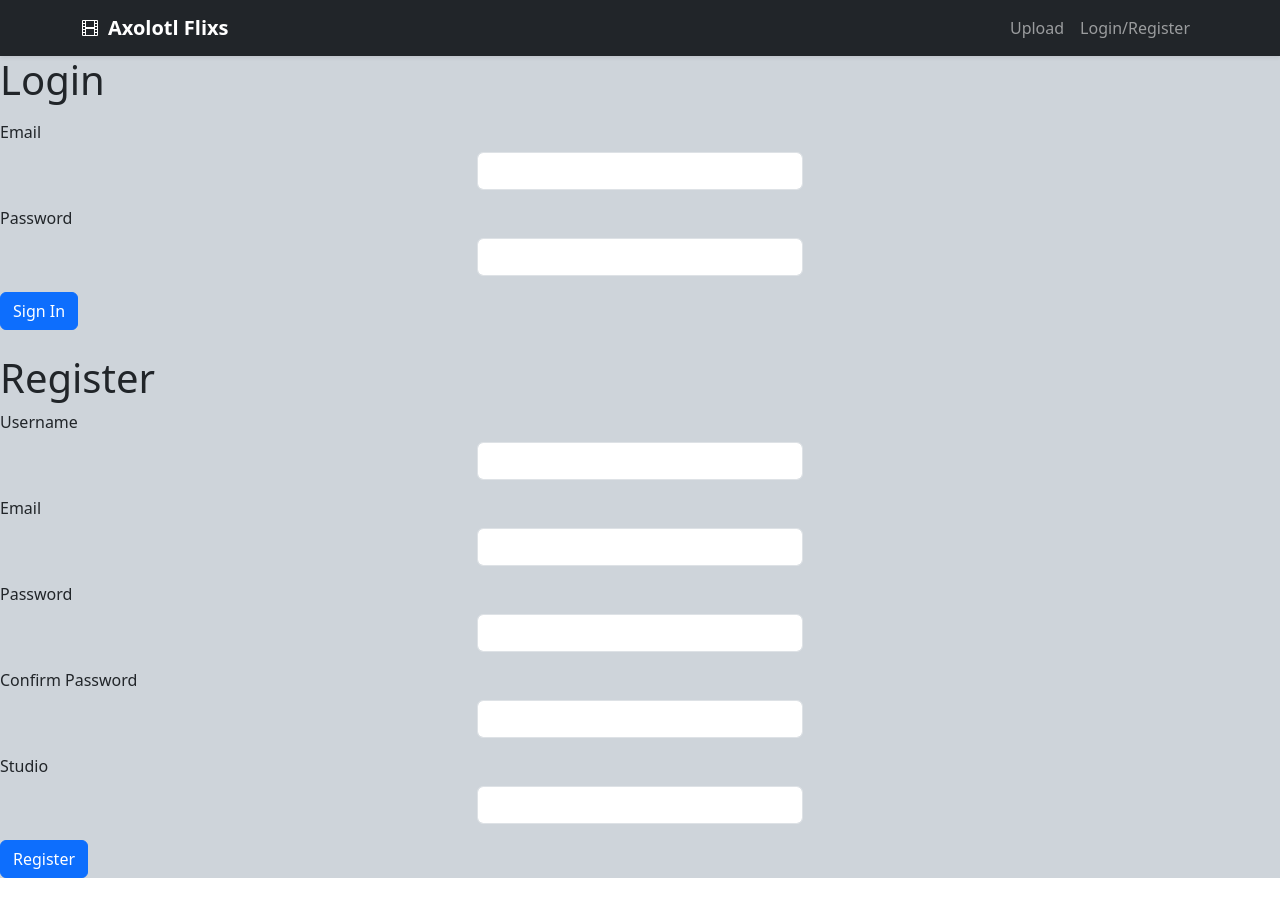
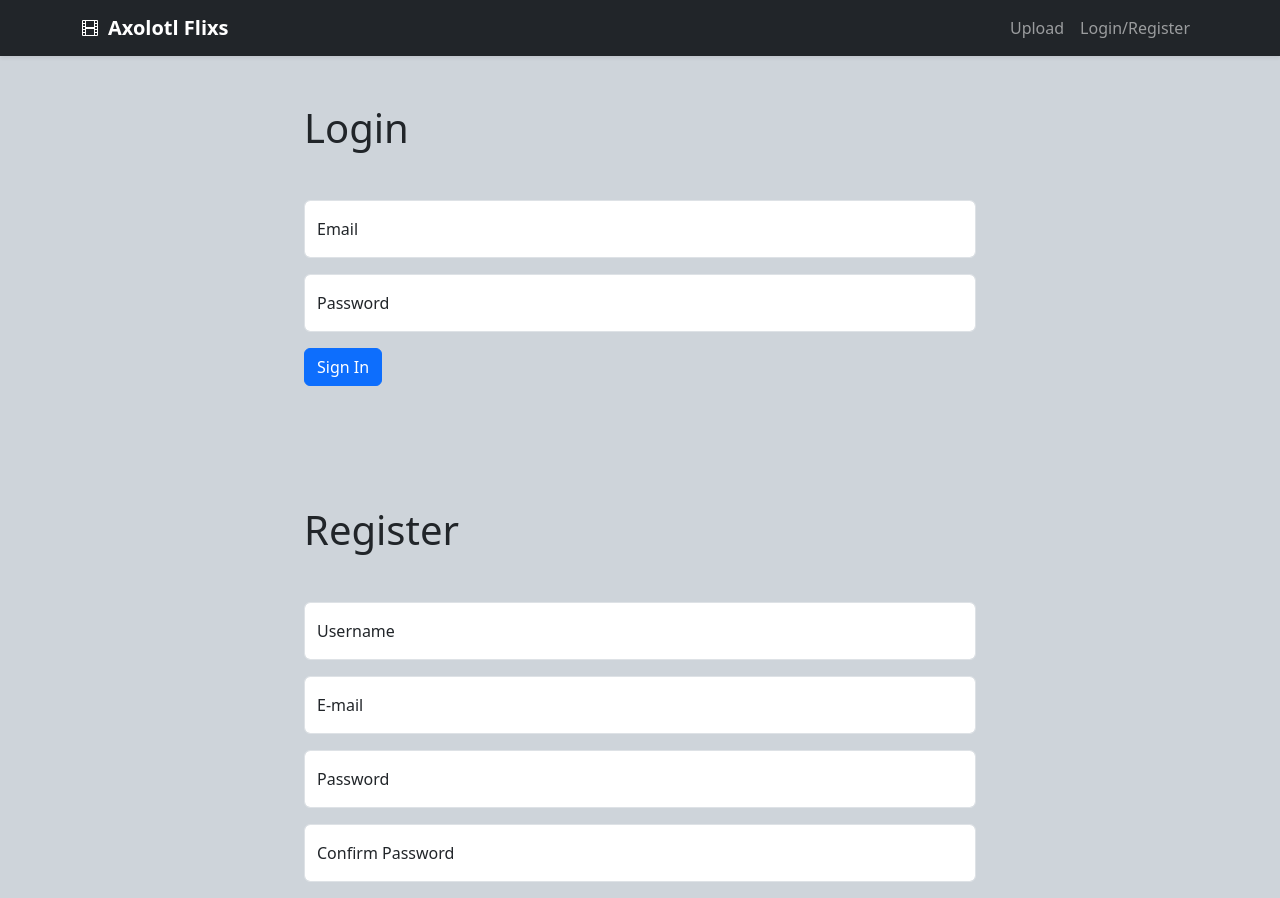
Before and after one commit to 59axolotl/scratch, a React (Create React App) app in the folder client/: page /login in a window 1280 px wide. Shown: the top 898 px of the page. Built offline with nearby package versions, Linux system fonts and the light colour scheme.

Commit message:
fix formatting of log reg, login register

```diff
--- a/client/components/Feed.jsx
+++ b/client/components/Feed.jsx
@@ -28,7 +28,7 @@ const Feed = () => {
                 role="img"
                 aria-label="Placeholder: Thumbnail"
                 preserveAspectRatio="xMidYMid slice"
-                focusable="false"
+
               />
               <title>Placeholder</title>
 
@@ -64,7 +64,7 @@ const Feed = () => {
                 role="img"
                 aria-label="Placeholder: Thumbnail"
                 preserveAspectRatio="xMidYMid slice"
-                focusable="false"
+
               />
               <title>Placeholder</title>
 
@@ -99,7 +99,7 @@ const Feed = () => {
                 role="img"
                 aria-label="Placeholder: Thumbnail"
                 preserveAspectRatio="xMidYMid slice"
-                focusable="false"
+
               />
               <title>Placeholder</title>
 
@@ -135,7 +135,7 @@ const Feed = () => {
                 role="img"
                 aria-label="Placeholder: Thumbnail"
                 preserveAspectRatio="xMidYMid slice"
-                focusable="false"
+
               />
               <title>Placeholder</title>
 
@@ -171,7 +171,7 @@ const Feed = () => {
                 role="img"
                 aria-label="Placeholder: Thumbnail"
                 preserveAspectRatio="xMidYMid slice"
-                focusable="false"
+
               />
               <title>Placeholder</title>
 
@@ -207,7 +207,7 @@ const Feed = () => {
                 role="img"
                 aria-label="Placeholder: Thumbnail"
                 preserveAspectRatio="xMidYMid slice"
-                focusable="false"
+
               />
               <title>Placeholder</title>
 
@@ -243,7 +243,7 @@ const Feed = () => {
                 role="img"
                 aria-label="Placeholder: Thumbnail"
                 preserveAspectRatio="xMidYMid slice"
-                focusable="false"
+
               />
               <title>Placeholder</title>
 
@@ -279,7 +279,7 @@ const Feed = () => {
                 role="img"
                 aria-label="Placeholder: Thumbnail"
                 preserveAspectRatio="xMidYMid slice"
-                focusable="false"
+
               />
               <title>Placeholder</title>
 
@@ -315,7 +315,7 @@ const Feed = () => {
                 role="img"
                 aria-label="Placeholder: Thumbnail"
                 preserveAspectRatio="xMidYMid slice"
-                focusable="false"
+
               />
               <title>Placeholder</title>
 
--- a/client/components/LogReg.jsx
+++ b/client/components/LogReg.jsx
@@ -11,10 +11,10 @@ const LogReg = ({creator, setCreator}) => {
       <Navbar />
       <main className="bg-dark-subtle">
         {/* <div className="album py-5 bg-dark" style={{ minHeight: '100vh' }}> */}
-        <div className="log-reg-container">
-          <Login creator ={creator} setCreator ={setCreator}/>
+        <div className="d-flex flex-column align-items-center">
+          <Login />
           <br></br>
-          <Register />
+          <Register/>
         </div>
         {/* </div> */}
       </main>
--- a/client/components/Login.jsx
+++ b/client/components/Login.jsx
@@ -26,46 +26,53 @@ const Login = () => {
     })
       .then((userData) => userData.json()) //res is studioId
       .then((userData) => {
-        //then using the studioName, we will send a
-        // setResBody(userData);
-        // console.log(resbody.message);
-        console.log(userData, 'SUCCESSFULLY CREATED NEW USER!!LOG IN NOW!!');
+        //userData could be an error message
+        console.log(userData, 'SUCCESSFULLY Logged in!!');
       })
       .then((res) => {
-        console.log('save into state?'); //i think we have to pass this user data (the video data)
         navigate('/');
       })
       .catch((err) => {
-        console.error('An error occurred while POSTING new user info: ', err);
+        console.error('An error occurred while logging in: ', err);
       });
   };
 
   return (
 
-    <div>
-      <h1>Login</h1>
+    <div style={{width: '60vw'}}>
+      <h1 className="m-5">Login</h1>
       <p className="error-text">{errorMessage ? errorMessage : ''}</p>
-      <Form onSubmit={handleLogin}>
-        <Form.Group className="row justify-content-center mb-3">
-          <FormLabel>Email</FormLabel>
-          <FormControl
-            className="w-25"
+      <Form onSubmit={handleLogin} className="m-5">
+
+        <div className="form-floating mb-3">
+          <input
             type="text"
             name="email"
+            className="form-control "
+            placeholder="Place title here"
             value={email}
             onChange={(e) => setEmail(e.target.value)}
+
           />
-        </Form.Group>
-        <Form.Group className="row justify-content-center mb-3">
-          <FormLabel>Password</FormLabel>
-          <FormControl
-            className="w-25"
+          <label htmlFor="email" className="form-label">
+                  Email
+          </label>
+        </div>
+        <div className="form-floating mb-3">
+          <input
             type="password"
             name="password"
+            className="form-control"
+            placeholder="Place title here"
             value={password}
             onChange={(e) => setPassword(e.target.value)}
+
           />
-        </Form.Group>
+          <label htmlFor="password" className="form-label">
+                  Password
+          </label>
+        </div>
+
         <div className="center">
           <Button type="submit">Sign In</Button>
         </div>
--- a/client/components/Register.jsx
+++ b/client/components/Register.jsx
@@ -1,7 +1,7 @@
-import { react, useState, useEffect } from 'react';
+import React, {useState, useEffect } from 'react';
 import { Form, FormControl, FormLabel, Button } from 'react-bootstrap';
 import { useNavigate } from 'react-router-dom';
-import React from 'react';
+
 
 const Register = (props) => {
   const [confirmReg, setConfirmReg] = useState('');
@@ -55,75 +55,105 @@ const Register = (props) => {
   };
 
   return (
-    <div>
-      <h1>Register</h1>
+    <div style={{width: '60vw'}}>
+      <h1 className="m-5">Register</h1>
       {confirmReg ? <h4 style={{ color: 'green' }}>{confirmReg}</h4> : null}
-      <form onSubmit={handleRegister}>
-        <Form.Group className="row justify-content-center mb-3">
-          <FormLabel>Username</FormLabel>
+      <form onSubmit={handleRegister} className="m-5">
+
         {errors.username ? (
           <span className="error-text">{errors.username.message}</span>
         ) : null}
-          <FormControl
-            className="w-25"
+        <div className="form-floating mb-3">
+          <input
             type="text"
             name="username"
+            className="form-control"
+            placeholder="Place title here"
             value={user.username}
             onChange={(e) => handleChange(e)}
+
           />
-        </Form.Group>
-        <Form.Group className="row justify-content-center mb-3">
-          <FormLabel>Email</FormLabel>
+          <label htmlFor="username" className="form-label">
+                  Username
+          </label>
+        </div>
+
         {errors.email ? (
           <span className="error-text">{errors.email.message}</span>
         ) : null}
-          <FormControl
-            className="w-25"
+        <div className="form-floating mb-3">
+          <input
             type="email"
             name="email"
+            className="form-control"
+            placeholder="Place email here"
             value={user.email}
             onChange={handleChange}
+
           />
-        </Form.Group>
-        <Form.Group className="row justify-content-center mb-3">
-          <FormLabel>Password</FormLabel>
+          <label htmlFor="username" className="form-label">
+                  E-mail
+          </label>
+        </div>
+
+
         {errors.password ? (
           <span className="error-text">{errors.password.message}</span>
         ) : null}
-          <FormControl
-            className="w-25"
+        <div className="form-floating mb-3">
+          <input
             type="password"
             name="password"
+            className="form-control"
+            placeholder="Place email here"
             value={user.password}
             onChange={handleChange}
+
           />
-        </Form.Group>
-        <Form.Group className="row justify-content-center mb-3">
-          <FormLabel>Confirm Password</FormLabel>
+          <label htmlFor="password" className="form-label">
+                  Password
+          </label>
+        </div>
+
+
         {errors.confirmPassword ? (
           <span className="error-text">{errors.confirmPassword.message}</span>
         ) : null}
-          <FormControl
-            className="w-25"
+        <div className="form-floating mb-3">
+          <input
             type="password"
             name="confirmPassword"
+            className="form-control"
+            placeholder="Place email here"
             value={user.confirmPassword}
             onChange={handleChange}
+
           />
-        </Form.Group>
-        <Form.Group className="row justify-content-center mb-3">
-          <FormLabel>Studio</FormLabel>
+          <label htmlFor="confirmPassword" className="form-label">
+                  Confirm Password
+          </label>
+        </div>
+
+
         {errors.studio ? (
           <span className="error-text">{errors.studio.message}</span>
         ) : null}
-          <FormControl
-            className="w-25"
+        <div className="form-floating mb-3">
+          <input
             type="text"
             name="studio"
+            className="form-control"
+            placeholder="Place email here"
             value={user.studio}
             onChange={handleChange}
+
           />
-        </Form.Group>
+          <label htmlFor="studio" className="form-label">
+                  Studio Name
+          </label>
+        </div>
+
+
         <div className="center">
           <Button type="submit">Register</Button>
         </div>
--- a/client/components/UploadForm.jsx
+++ b/client/components/UploadForm.jsx
@@ -38,7 +38,7 @@ const UploadForm = () => {
         setCredits('');
         setDescription('');
         setImage('');
-        return videoData.json()})
+        return videoData.json();})
       .then((videoData) => {
         console.log(videoData, 'SUCCESSFULLY CREATED VIDEO!!');
       })
```
Lines whose indentation alone changed are shown as unchanged.
